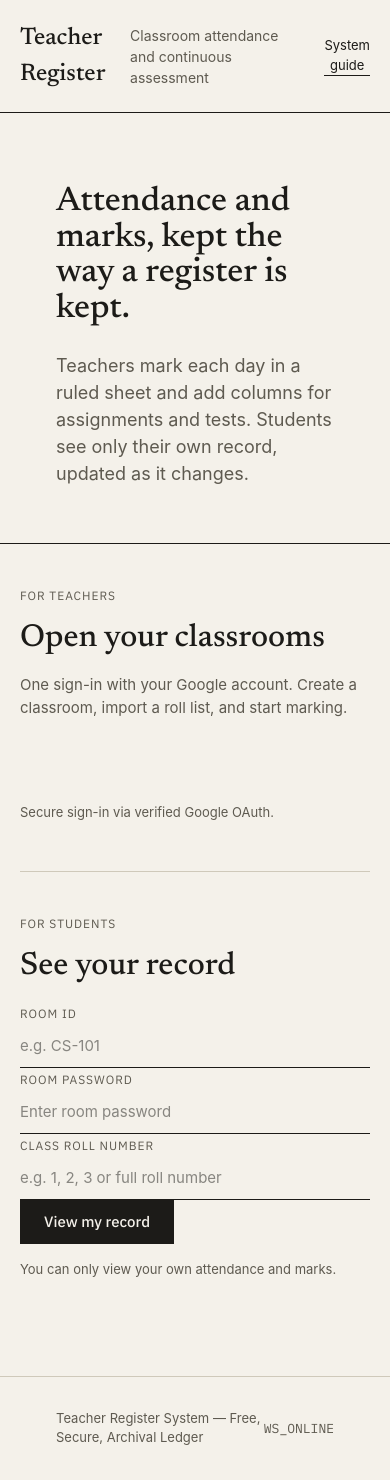
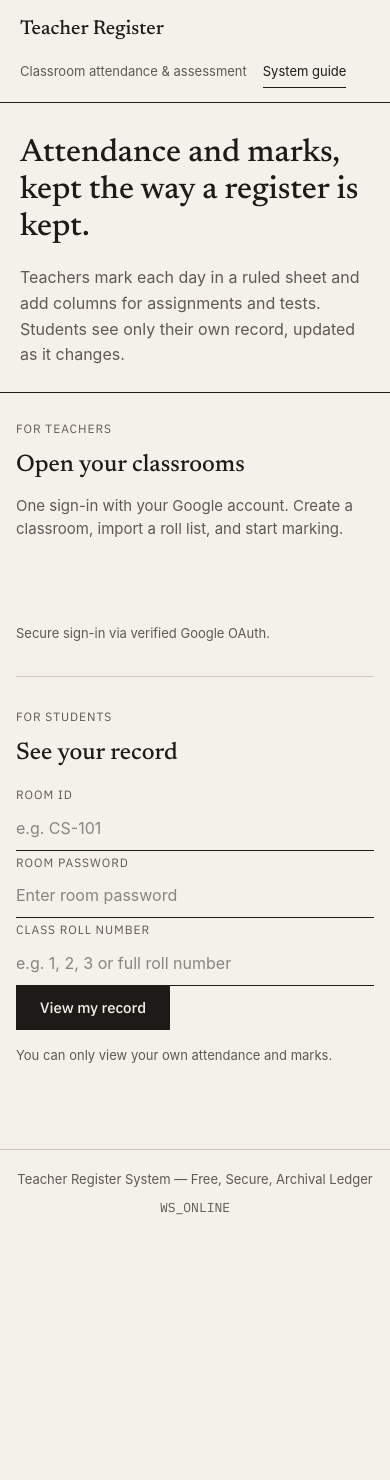
Before and after one commit to AnantShukla-Git-Hub/Teacher-Register, a React (Vite) app in the folder client/: page / in a window 390 px wide. After the commit the page ends 1237 px from the top, so only its background shows below. Built offline with nearby package versions, Linux system fonts and the light colour scheme; no server answers.

Commit message:
feat: complete responsive mobile UI UX optimization and Indian/local timezone formatting

```diff
--- a/client/src/components/ClassroomRegister.jsx
+++ b/client/src/components/ClassroomRegister.jsx
@@ -253,12 +253,18 @@ export default function ClassroomRegister({ classroomId, onBack }) {
     setSelectedDate(`${year}-${month}-${day}`);
   };
 
-  const formatDateDisplay = (isoStr) => {
+  const formatDateDisplay = (dateStr) => {
+    if (!dateStr) return '—';
     try {
-      const d = new Date(isoStr + 'T00:00:00');
-      return d.toLocaleDateString('en-GB', { day: 'numeric', month: 'short', year: 'numeric' });
+      const clean = dateStr.includes('T') ? dateStr.split('T')[0] : dateStr;
+      const parts = clean.split('-').map(Number);
+      if (parts.length === 3 && !parts.some(isNaN)) {
+        const d = new Date(parts[0], parts[1] - 1, parts[2]);
+        return d.toLocaleDateString('en-IN', { day: 'numeric', month: 'short', year: 'numeric' });
+      }
+      return dateStr;
     } catch {
-      return isoStr;
+      return dateStr;
     }
   };
 
@@ -450,7 +456,7 @@ export default function ClassroomRegister({ classroomId, onBack }) {
         <div style={{ display: 'flex', justifyContent: 'space-between', alignItems: 'flex-end', flexWrap: 'wrap', gap: '16px' }}>
           <div>
             <span className="lb">Classroom register</span>
-            <h1 style={{ fontSize: '40px' }}>{data.classroom.name}</h1>
+            <h1 style={{ fontSize: 'clamp(24px, 4.5vw, 38px)' }}>{data.classroom.name}</h1>
             <span className="mu mono" style={{ fontSize: '13px' }}>
               Room {data.classroom.room_id} &nbsp; Password {data.classroom.room_password} &nbsp;
               <button className="lk lk-sm" onClick={copyInvite} style={{ fontSize: '12px' }}>
--- a/client/src/components/LandingPage.jsx
+++ b/client/src/components/LandingPage.jsx
@@ -56,8 +56,8 @@ export default function LandingPage({ onTeacherLogin, onStudentEnter }) {
       {/* HEADER */}
       <header className="archival-header">
         <span className="sf brand">Teacher Register</span>
-        <div style={{ display: 'flex', alignItems: 'center', gap: '20px' }}>
-          <span className="mu" style={{ fontSize: '14px' }}>Classroom attendance and continuous assessment</span>
+        <div style={{ display: 'flex', alignItems: 'center', gap: '16px', flexWrap: 'wrap' }}>
+          <span className="mu" style={{ fontSize: '13px' }}>Classroom attendance & assessment</span>
           <button
             type="button"
             className="lk lk-sm"
@@ -71,11 +71,11 @@ export default function LandingPage({ onTeacherLogin, onStudentEnter }) {
 
       {/* SYSTEM GUIDE DRAWER (IF TOGGLED) */}
       {showDocs && (
-        <section style={{ borderBottom: '1px solid var(--ink)', padding: '32px 56px', backgroundColor: '#EDE8DE' }}>
-          <div style={{ maxWidth: '960px' }}>
+        <section style={{ borderBottom: '1px solid var(--ink)', padding: '24px 20px', backgroundColor: '#EDE8DE' }}>
+          <div style={{ maxWidth: '960px', margin: '0 auto' }}>
             <span className="lb">System Guide & Verification Standards</span>
             <h2 style={{ fontSize: '24px', margin: '8px 0 16px' }}>Operating Rules & Access Architecture</h2>
-            <div style={{ display: 'grid', gridTemplateColumns: 'repeat(auto-fit, minmax(280px, 1fr))', gap: '24px', fontSize: '14px' }}>
+            <div style={{ display: 'grid', gridTemplateColumns: 'repeat(auto-fit, minmax(260px, 1fr))', gap: '20px', fontSize: '14px' }}>
               <div>
                 <b style={{ fontWeight: 600 }}>1. For Teachers</b>
                 <p className="mu" style={{ margin: '6px 0 0' }}>
@@ -100,9 +100,9 @@ export default function LandingPage({ onTeacherLogin, onStudentEnter }) {
       )}
 
       {/* HERO SECTION */}
-      <section style={{ padding: '72px 56px 56px', maxWidth: '900px' }}>
-        <h1 style={{ fontSize: '64px', lineHeight: 1.05 }}>Attendance and marks, kept the way a register is kept.</h1>
-        <p className="mu" style={{ fontSize: '18px', maxWidth: '620px', margin: '24px 0 0' }}>
+      <section className="hero-section">
+        <h1 className="hero-title">Attendance and marks, kept the way a register is kept.</h1>
+        <p className="mu" style={{ fontSize: '16px', maxWidth: '620px', margin: '20px 0 0', lineHeight: 1.6 }}>
           Teachers mark each day in a ruled sheet and add columns for assignments and tests. Students see only their own record, updated as it changes.
         </p>
       </section>
--- a/client/src/components/TeacherDashboard.jsx
+++ b/client/src/components/TeacherDashboard.jsx
@@ -101,7 +101,7 @@ export default function TeacherDashboard({ teacher, onOpenClassroom, onSignOut }
       <div className="dash flex-1">
         {/* LEFT SECTION: CLASSROOM DIRECTORY */}
         <section>
-          <h1 style={{ fontSize: '44px', marginBottom: '32px' }}>Your classrooms</h1>
+          <h1 style={{ fontSize: 'clamp(28px, 5vw, 42px)', marginBottom: '24px' }}>Your classrooms</h1>
 
           {error && (
             <div style={{ padding: '12px', border: '1px solid var(--no)', color: 'var(--no)', marginBottom: '20px', fontSize: '13px' }}>
--- a/client/src/index.css
+++ b/client/src/index.css
@@ -24,6 +24,7 @@ body {
   line-height: 1.5;
   -webkit-font-smoothing: antialiased;
   -moz-osx-font-smoothing: grayscale;
+  overflow-x: hidden;
 }
 
 h1, h2, h3, .sf {
@@ -48,6 +49,7 @@ h1, h2, h3, .sf {
   color: var(--mu);
 }
 
+/* Header */
 header.archival-header {
   display: flex;
   justify-content: space-between;
@@ -56,6 +58,7 @@ header.archival-header {
   padding: 20px 56px;
   border-bottom: 1px solid var(--ink);
   background-color: var(--bg);
+  flex-wrap: wrap;
 }
 
 .brand {
@@ -80,6 +83,7 @@ button {
   align-items: center;
   justify-content: center;
   transition: opacity 0.15s ease;
+  touch-action: manipulation;
 }
 
 .btn:hover {
@@ -92,7 +96,7 @@ button {
 }
 
 .btn-sm {
-  min-height: 36px;
+  min-height: 38px;
   padding: 0 16px;
   font-size: 13px;
 }
@@ -103,13 +107,14 @@ button {
   border-bottom: 1px solid var(--ink);
   color: var(--ink);
   padding: 0;
-  min-height: 44px;
+  min-height: 40px;
   font-family: inherit;
   font-size: inherit;
   cursor: pointer;
   display: inline-flex;
   align-items: center;
   transition: opacity 0.15s ease;
+  touch-action: manipulation;
 }
 
 .lk:hover {
@@ -126,8 +131,10 @@ button {
   outline-offset: 2px;
 }
 
+/* Underline Inputs (16px base font on mobile prevents Safari auto-zoom) */
 .archival-input {
-  font: inherit;
+  font-family: inherit;
+  font-size: 15px;
   width: 100%;
   border: 0;
   border-bottom: 1px solid var(--ink);
@@ -155,6 +162,7 @@ table.archival-table th {
   color: var(--mu);
   padding: 10px 12px 10px 0;
   border-bottom: 1px solid var(--ink);
+  white-space: nowrap;
 }
 
 table.archival-table td {
@@ -163,11 +171,12 @@ table.archival-table td {
   border-bottom: 1px solid var(--rule);
 }
 
+/* Mechanical Stamp Markers */
 .m {
   background: none;
   border: 0;
-  width: 44px;
-  height: 44px;
+  width: 42px;
+  height: 42px;
   color: #6B6659;
   font-family: "IBM Plex Mono", monospace;
   font-size: 13px;
@@ -177,6 +186,7 @@ table.archival-table td {
   align-items: center;
   justify-content: center;
   transition: background 0.1s ease, color 0.1s ease, box-shadow 0.1s ease;
+  touch-action: manipulation;
 }
 
 .m:hover {
@@ -205,6 +215,17 @@ table.archival-table td {
 .no { color: var(--no); font-weight: 600; }
 .lt { color: var(--late); font-weight: 600; }
 
+/* Layout Grid Containers */
+.hero-section {
+  padding: 64px 56px 48px;
+  max-width: 900px;
+}
+
+.hero-title {
+  font-size: 56px;
+  line-height: 1.08;
+}
+
 .two {
   display: grid;
   grid-template-columns: 1fr 1fr;
@@ -228,12 +249,12 @@ table.archival-table td {
 }
 
 .dash > section:first-child {
-  padding: 48px 56px 48px 0;
+  padding: 40px 56px 48px 0;
   border-right: 1px solid var(--rule);
 }
 
 .dash > section:last-child {
-  padding: 48px 0 48px 56px;
+  padding: 40px 0 48px 56px;
 }
 
 .stu {
@@ -257,23 +278,31 @@ table.archival-table td {
 
 .bar {
   display: flex;
-  gap: 28px;
+  gap: 20px;
   align-items: center;
   flex-wrap: wrap;
   border-top: 1px solid var(--ink);
   border-bottom: 1px solid var(--rule);
   margin-top: 24px;
-  padding: 4px 0;
+  padding: 8px 0;
+}
+
+.percentage-stat {
+  font-size: 110px;
+  line-height: 1;
+  margin: 8px 0;
 }
 
 .scroll {
   overflow-x: auto;
+  -webkit-overflow-scrolling: touch;
+  width: 100%;
 }
 
 /* Custom scrollbars */
 ::-webkit-scrollbar {
-  width: 6px;
-  height: 6px;
+  width: 5px;
+  height: 5px;
 }
 ::-webkit-scrollbar-track {
   background: var(--bg);
@@ -282,25 +311,80 @@ table.archival-table td {
   background: var(--rule);
 }
 
+/* =================================================== */
+/* MOBILE & TABLET RESPONSIVE SYSTEM (MAX-WIDTH 860px) */
+/* =================================================== */
 @media (max-width: 860px) {
-  header.archival-header, .pad {
-    padding-left: 20px;
-    padding-right: 20px;
+  header.archival-header {
+    padding: 14px 20px;
+    gap: 12px;
   }
+
+  .brand {
+    font-size: 20px;
+  }
+
+  .hero-section {
+    padding: 32px 20px 24px;
+  }
+
+  .hero-title {
+    font-size: 32px !important;
+    line-height: 1.15;
+  }
+
+  .pad {
+    padding: 20px 16px 36px;
+  }
+
   .two, .dash, .stu {
     grid-template-columns: 1fr;
     margin: 0;
-    padding: 0 20px;
+    padding: 0 16px;
   }
+
   .two > div:first-child, .dash > section:first-child, .stu > section:first-child {
     border-right: 0;
-    padding-right: 0;
+    padding: 24px 0 32px 0;
     border-bottom: 1px solid var(--rule);
   }
+
   .two > div:last-child, .dash > section:last-child, .stu > section:last-child {
-    padding-left: 0;
+    padding: 28px 0 36px 0;
+    border-left: 0;
   }
+
   h1 {
-    font-size: 34px !important;
+    font-size: 30px !important;
+  }
+
+  h2 {
+    font-size: 24px !important;
+  }
+
+  .percentage-stat {
+    font-size: 68px !important;
+  }
+
+  .bar {
+    gap: 12px;
+    margin-top: 16px;
+    padding: 8px 0;
+  }
+
+  .bar label {
+    width: 100%;
+    min-width: 100% !important;
+  }
+
+  .archival-input {
+    font-size: 16px; /* Prevents auto-zoom in mobile Safari */
+  }
+
+  footer {
+    padding: 20px 16px !important;
+    flex-direction: column;
+    gap: 8px;
+    text-align: center;
   }
 }
```
Also changed, not shown: client/src/components/StudentPortal.jsx (+22 -9 lines), 5 other files (tests, documents, lock files or other folders).
